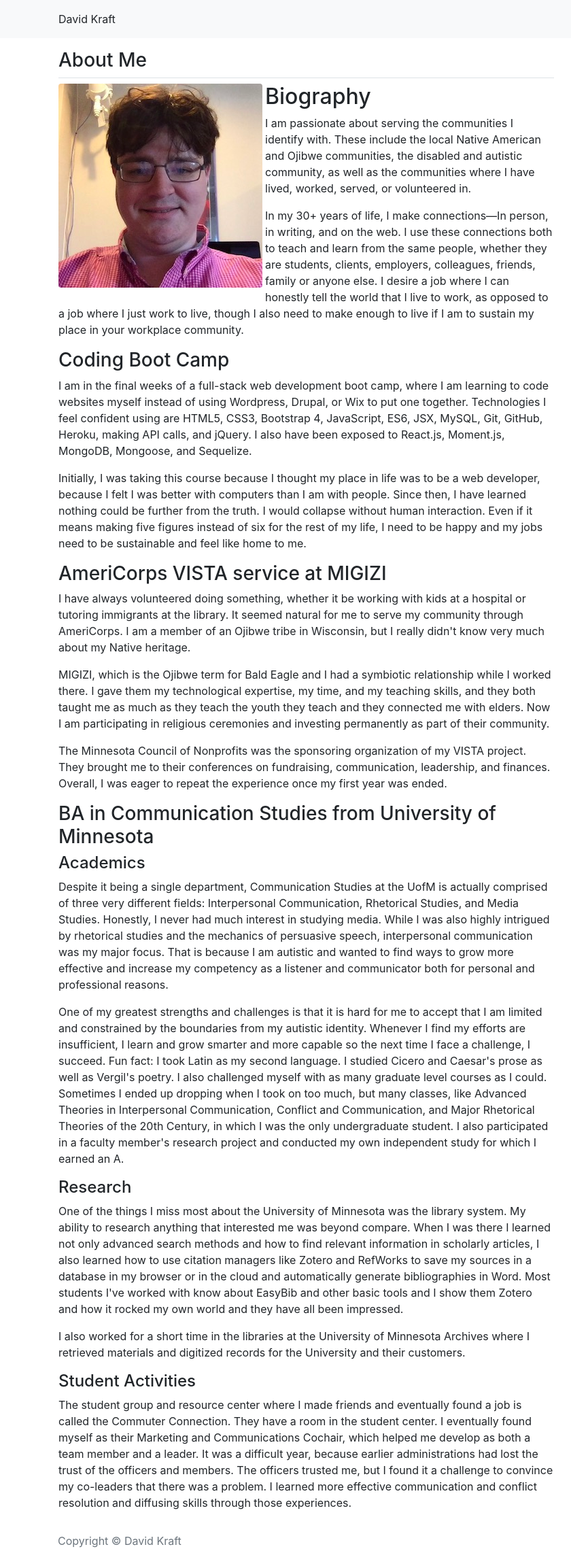
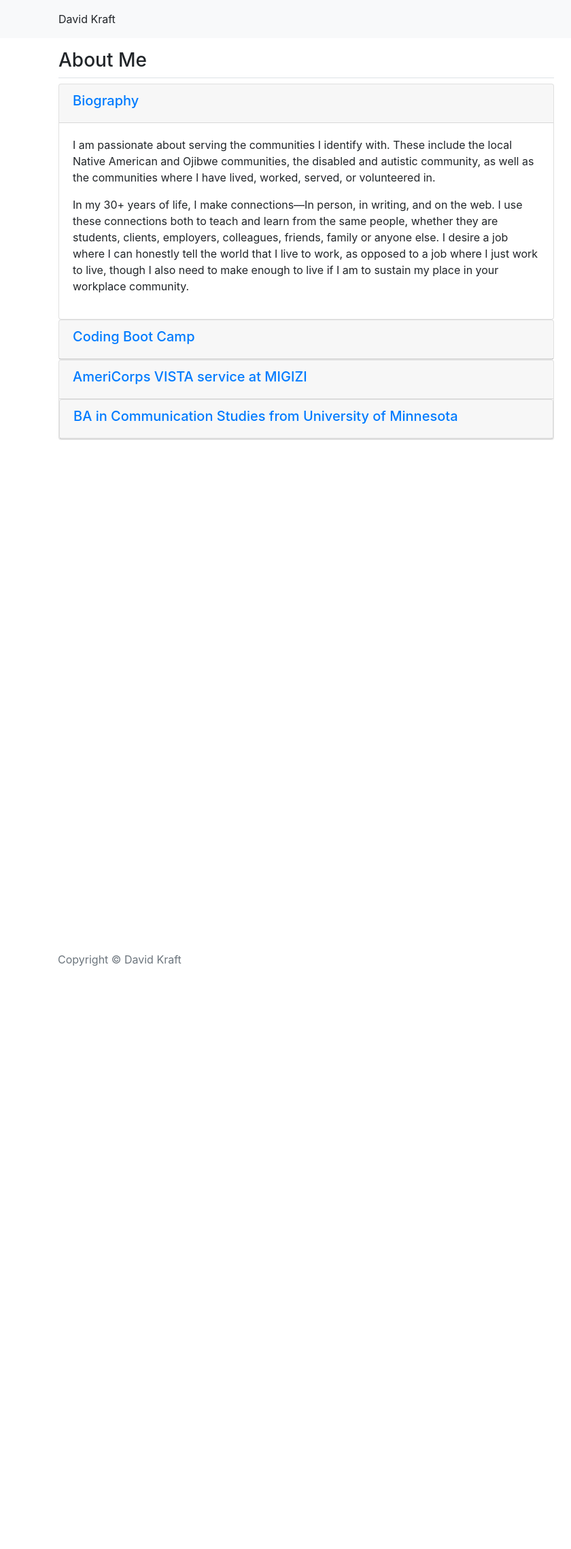
Before and after one commit to david-kraft/portfolio, a plain HTML site: page index.html in a window 1280 px wide. Shown: the full height of the page at 68% size, 0-840 px from the left. After the commit the page ends 1423 px from the top, so only its background shows below. Drawn offline with nearby package versions, Linux system fonts and the light colour scheme.

Commit message:
Made text-rich sections of About collapsible.

```diff
--- a/index.html
+++ b/index.html
@@ -57,97 +57,138 @@
             <div class="row">
                 <div class="col-12 col-md-8 float-md-left bg-white">
                     <h3 class="border border-top-0 border-right-0  border-left-0 pb-2 pm-2">About Me</h3>
-                    <img class="img-fluid rounded float-md-left mr-1 mb-1" src="assets/images/david-kraft-profile.jpg" alt="Profile Image">
-                    <h2>Biography</h2>
+                    <img class="d-none img-fluid rounded float-md-left mr-1 mb-1" src="assets/images/david-kraft-profile.jpg" alt="Profile Image">
+
+                    <div id="accordion">
+
+                        <div class="card">
+                            <div class="card-header">
+                                <a class="card-link" data-toggle="collapse" href="#collapseOne">
+                                    <h5>Biography</h5>
+                                </a>
+                            </div>
+                            <div id="collapseOne" class="collapse show" data-parent="#accordion">
+                                <div class="card-body">
                                     <p>
                                         I am passionate about serving the communities I identify with. These include the local Native American and Ojibwe communities,
-                        the disabled and autistic community, as well as the communities where I have lived, worked, served,
-                        or volunteered in.
+                                        the disabled and autistic community, as well as the communities where I have lived,
+                                        worked, served, or volunteered in.
                                     </p>
                                     <p>
                                         In my 30+ years of life, I make connections&mdash;In person, in writing, and on the web. I use these connections both to
-                        teach and learn from the same people, whether they are students, clients, employers, colleagues,
-                        friends, family or anyone else. I desire a job where I can honestly tell the world that I live to
-                        work, as opposed to a job where I just work to live, though I also need to make enough to live if
-                        I am to sustain my place in your workplace community.
+                                        teach and learn from the same people, whether they are students, clients, employers,
+                                        colleagues, friends, family or anyone else. I desire a job where I can honestly tell
+                                        the world that I live to work, as opposed to a job where I just work to live, though
+                                        I also need to make enough to live if I am to sustain my place in your workplace
+                                        community.
                                     </p>
-                    <h3>Coding Boot Camp</h3>
+                                </div>
+                            </div>
+                        </div>
+
+                        <div class="card">
+                            <div class="card-header">
+                                <a class="collapsed card-link" data-toggle="collapse" href="#collapseTwo">
+                                    <h5>Coding Boot Camp</h5>
+                                </a>
+                            </div>
+                            <div id="collapseTwo" class="collapse" data-parent="#accordion">
+                                <div class="card-body">
                                     <p>
                                         I am in the final weeks of a full-stack web development boot camp, where I am learning to code websites myself instead of
-                        using Wordpress, Drupal, or Wix to put one together. Technologies I feel confident using are HTML5,
-                        CSS3, Bootstrap 4, JavaScript, ES6, JSX, MySQL, Git, GitHub, Heroku, making API calls, and jQuery.
-                        I also have been exposed to React.js, Moment.js, MongoDB, Mongoose, and Sequelize.
+                                        using Wordpress, Drupal, or Wix to put one together. Technologies I feel confident
+                                        using are HTML5, CSS3, Bootstrap 4, JavaScript, ES6, JSX, MySQL, Git, GitHub, Heroku,
+                                        making API calls, and jQuery. I also have been exposed to React.js, Moment.js, MongoDB,
+                                        Mongoose, and Sequelize.
                                     </p>
                                     <p>
                                         Initially, I was taking this course because I thought my place in life was to be a web developer, because I felt I was better
-                        with computers than I am with people. Since then, I have learned nothing could be further from the
-                        truth. I would collapse without human interaction. Even if it means making five figures instead of
-                        six for the rest of my life, I need to be happy and my jobs need to be sustainable and feel like
-                        home to me.
+                                        with computers than I am with people. Since then, I have learned nothing could be
+                                        further from the truth. I would collapse without human interaction. Even if it means
+                                        making five figures instead of six for the rest of my life, I need to be happy and
+                                        my jobs need to be sustainable and feel like home to me.
                                     </p>
-                    <h3>AmeriCorps VISTA service at MIGIZI</h3>
+                                </div>
+                            </div>
+                        </div>
+
+                        <div class="card">
+                            <div class="card-header">
+                                <a class="collapsed card-link" data-toggle="collapse" href="#collapseThree">
+                                    <h5>AmeriCorps VISTA service at MIGIZI</h5>
+                                </a>
+                            </div>
+                            <div id="collapseThree" class="collapse" data-parent="#accordion">
+                                <div class="card-body">
                                     <p>
                                         I have always volunteered doing something, whether it be working with kids at a hospital or tutoring immigrants at the library.
-                        It seemed natural for me to serve my community through AmeriCorps. I am a member of an Ojibwe tribe
-                        in Wisconsin, but I really didn't know very much about my Native heritage.
+                                        It seemed natural for me to serve my community through AmeriCorps. I am a member
+                                        of an Ojibwe tribe in Wisconsin, but I really didn't know very much about my Native
+                                        heritage.
                                     </p>
                                     <p>
                                         MIGIZI, which is the Ojibwe term for Bald Eagle and I had a symbiotic relationship while I worked there. I gave them my technological
-                        expertise, my time, and my teaching skills, and they both taught me as much as they teach the youth
-                        they teach and they connected me with elders. Now I am participating in religious ceremonies and
-                        investing permanently as part of their community.
+                                        expertise, my time, and my teaching skills, and they both taught me as much as they
+                                        teach the youth they teach and they connected me with elders. Now I am participating
+                                        in religious ceremonies and investing permanently as part of their community.
                                     </p>
                                     <p>
                                         The Minnesota Council of Nonprofits was the sponsoring organization of my VISTA project. They brought me to their conferences
-                        on fundraising, communication, leadership, and finances. Overall, I was eager to repeat the experience
-                        once my first year was ended.
+                                        on fundraising, communication, leadership, and finances. Overall, I was eager to
+                                        repeat the experience once my first year was ended.
                                     </p>
-                    <h3>BA in Communication Studies from University of Minnesota</h3>
-                    <h4>Academics</h4>
+                                </div>
+                            </div>
+
+                            <div class="card">
+                                <div class="card-header">
+                                    <a class="collapsed card-link" data-toggle="collapse" href="#collapseThree">
+                                        <h5>BA in Communication Studies from University of Minnesota</h5>
+                                    </a>
+                                </div>
+                                <div id="collapseFour" class="collapse" data-parent="#accordion">
+                                    <div class="card-body">
                                         <p>
                                             Despite it being a single department, Communication Studies at the UofM is actually comprised of three very different fields:
-                        Interpersonal Communication, Rhetorical Studies, and Media Studies. Honestly, I never had much interest
-                        in studying media. While I was also highly intrigued by rhetorical studies and the mechanics of persuasive
-                        speech, interpersonal communication was my major focus. That is because I am autistic and wanted
-                        to find ways to grow more effective and increase my competency as a listener and communicator both
-                        for personal and professional reasons.
+                                            Interpersonal Communication, Rhetorical Studies, and Media Studies. Honestly,
+                                            I never had much interest in studying media. While I was also highly intrigued
+                                            by rhetorical studies and the mechanics of persuasive speech, interpersonal communication
+                                            was my major focus. That is because I am autistic and wanted to find ways to
+                                            grow more effective and increase my competency as a listener and communicator
+                                            both for personal and professional reasons.
                                         </p>
                                         <p>
                                             One of my greatest strengths and challenges is that it is hard for me to accept that I am limited and constrained by the
-                        boundaries from my autistic identity. Whenever I find my efforts are insufficient, I learn and grow
-                        smarter and more capable so the next time I face a challenge, I succeed. Fun fact: I took Latin as
-                        my second language. I studied Cicero and Caesar's prose as well as Vergil's poetry. I also challenged
-                        myself with as many graduate level courses as I could. Sometimes I ended up dropping when I took
-                        on too much, but many classes, like Advanced Theories in Interpersonal Communication, Conflict and
-                        Communication, and Major Rhetorical Theories of the 20th Century, in which I was the only undergraduate
-                        student. I also participated in a faculty member's research project and conducted my own independent
-                        study for which I earned an A.
+                                            boundaries from my autistic identity. Whenever I find my efforts are insufficient,
+                                            I learn and grow smarter and more capable so the next time I face a challenge,
+                                            I succeed. Fun fact: I took Latin as my second language. I studied Cicero and
+                                            Caesar's prose as well as Vergil's poetry. I also challenged myself with as many
+                                            graduate level courses as I could. Sometimes I ended up dropping when I took
+                                            on too much, but many classes, like Advanced Theories in Interpersonal Communication,
+                                            Conflict and Communication, and Major Rhetorical Theories of the 20th Century,
+                                            in which I was the only undergraduate student. I also participated in a faculty
+                                            member's research project and conducted my own independent study for which I
+                                            earned an A.
                                         </p>
-                    <h4>Research</h4>
                                         <p>
                                             One of the things I miss most about the University of Minnesota was the library system. My ability to research anything that
-                        interested me was beyond compare. When I was there I learned not only advanced search methods and
-                        how to find relevant information in scholarly articles, I also learned how to use citation managers
-                        like Zotero and RefWorks to save my sources in a database in my browser or in the cloud and automatically
-                        generate bibliographies in Word. Most students I've worked with know about EasyBib and other basic
-                        tools and I show them Zotero and how it rocked my own world and they have all been impressed.
+                                            interested me was beyond compare. When I was there I learned not only advanced
+                                            search methods and how to find relevant information in scholarly articles, I
+                                            also learned how to use citation managers like Zotero and RefWorks to save my
+                                            sources in a database in my browser or in the cloud and automatically generate
+                                            bibliographies in Word. Most students I've worked with know about EasyBib and
+                                            other basic tools and I show them Zotero and how it rocked my own world and they
+                                            have all been impressed.
                                         </p>
                                         <p>
-
                                             I also worked for a short time in the libraries at the University of Minnesota Archives where I retrieved materials and digitized
                                             records for the University and their customers.
                                         </p>
-
-                    <h4>Student Activities</h4>
-                    <p>
-                        The student group and resource center where I made friends and eventually found a job is called the Commuter Connection.
-                        They have a room in the student center. I eventually found myself as their Marketing and Communications
-                        Cochair, which helped me develop as both a team member and a leader. It was a difficult year, because
-                        earlier administrations had lost the trust of the officers and members. The officers trusted me,
-                        but I found it a challenge to convince my co-leaders that there was a problem. I learned more effective
-                        communication and conflict resolution and diffusing skills through those experiences.
-                    </p>
-
+                                    </div>
+                                </div>
+                            </div>
+                        </div>
+                    </div>
                 </div>
 
                 <!-- Universal Sidebar -->
```
Lines whose indentation alone changed are shown as unchanged.
